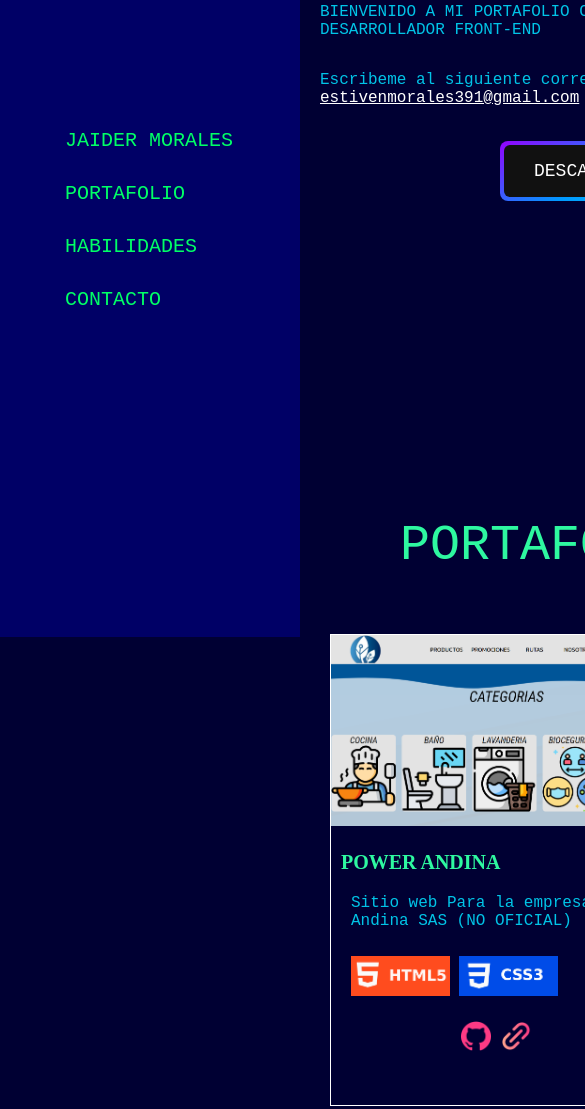
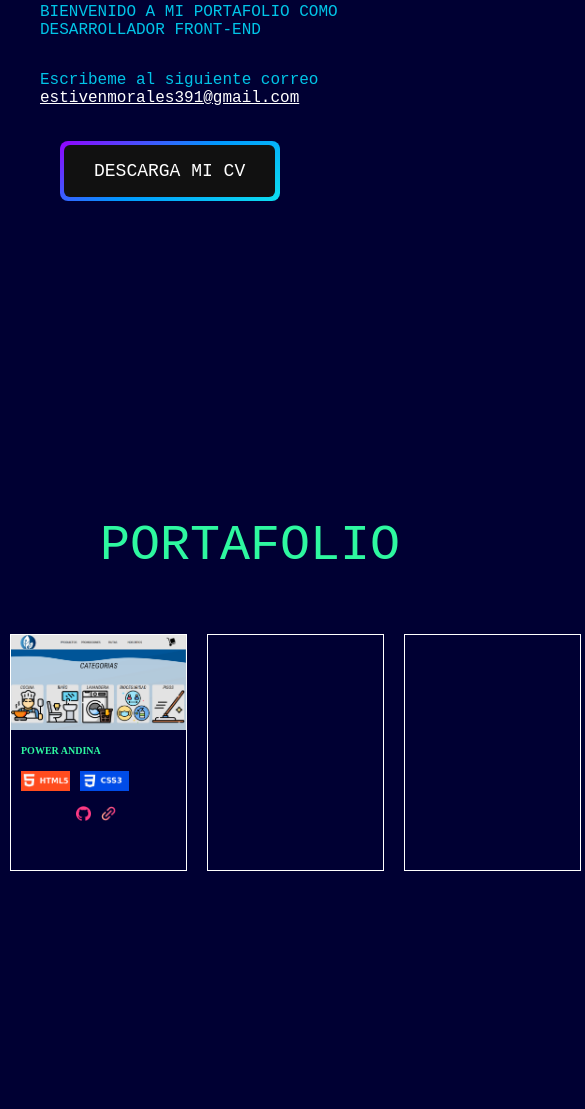
Before and after one commit to Estivenmorales391/Portafolio.github.io, a plain HTML site: page index.html in a window 390 px wide. Shown: the part 363-1472 px from the top of the page, 585 px wide, since content can reach past the window. Drawn offline with nearby package versions, Linux system fonts and the light colour scheme; a web font is replaced by a local one.

Commit message:
resposive-parte 1

```diff
--- a/css/style.css
+++ b/css/style.css
@@ -220,3 +220,63 @@ body {
 .paq {
     color: white;
 }
+/* RESPONSIVE */
+
+@media (max-width:600px){
+    #barralateral{
+       display: none;
+    }
+}
+/* jaider */
+@media(max-width:600px){
+    #JAIDER{
+        margin-left: 0;
+    }
+    .entrada{
+        padding-left: 40px;
+    }
+    #cv {
+        margin-left: 60px;
+    }
+}
+
+@media(max-width:600px){
+    #portafolio{
+        margin-left:0 ;
+
+    }
+    #proyectos{
+        height:245px ;
+        margin: 50px 0 0 0px;
+    }
+    .box{
+        height: 235px;
+        width: 175px;
+
+    }
+    .img1{
+        width: 175px;
+    }
+    .parra1{
+        font-size: 10px;
+    }
+    .parra2 {
+        display: none;
+    }
+    .html{
+        height: 20px;
+        margin: 5px 0px 0 10px;
+    }
+    .css {
+        height: 20px;
+    }
+    .git {
+        height: 15px;
+        margin: 10px 0px 0px 65px;
+
+    }
+    .enlace {
+        height: 15px;
+
+    }
+}
```
